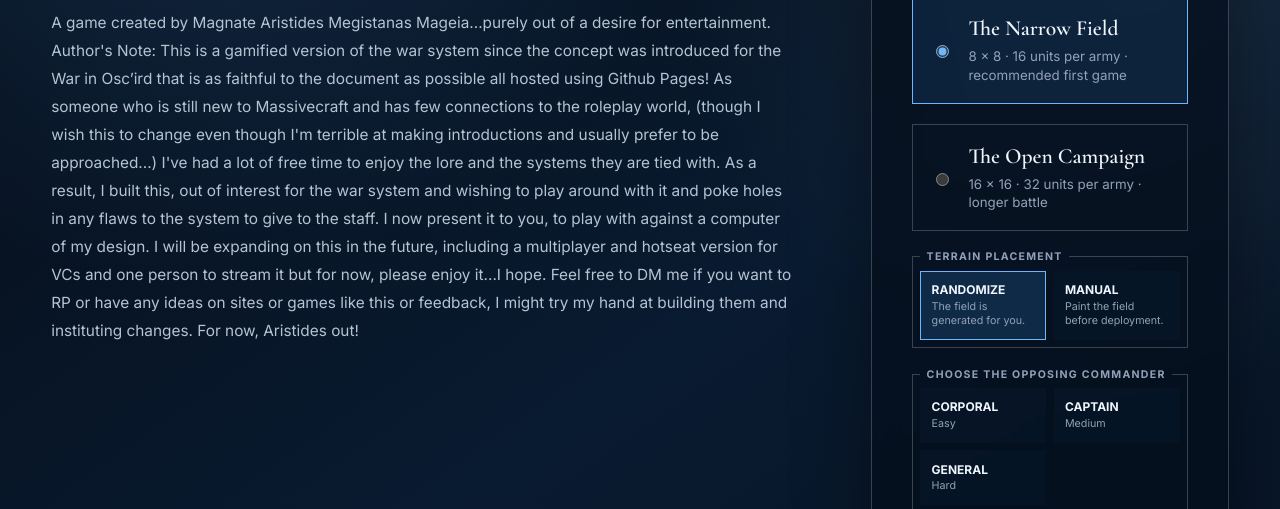
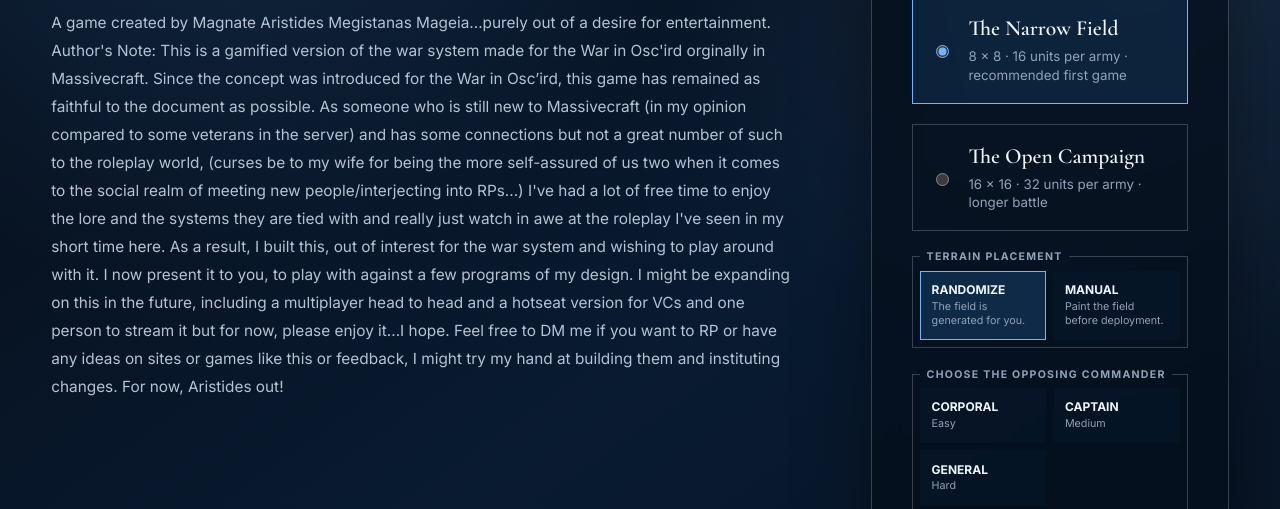
Before and after one commit to Poseidon50th/MassivecraftWargaming, a website built with Vite: page index.html in a window 1280 px wide. Shown: the part 264-773 px from the top of the page. Built offline with nearby package versions, Linux system fonts and the light colour scheme.

Commit message:
Refine author's note in index.html
Updated the author's note for clarity and conciseness.

```diff
--- a/index.html
+++ b/index.html
@@ -22,7 +22,7 @@
           <p class="chapter">From the desk of Magnate Aristides Megistanas Mageia</p>
           <h2 id="welcome-title">Choose a battlefield</h2>
           <p class="author-note">
-            A game created by Magnate Aristides Megistanas Mageia...purely out of a desire for entertainment. Author's Note: This is a gamified version of the war system since the concept was introduced for the War in Osc’ird that is as faithful to the document as possible all hosted using Github Pages! As someone who is still new to Massivecraft and has few connections to the roleplay world, (though I wish this to change even though I'm terrible at making introductions and usually prefer to be approached...) I've had a lot of free time to enjoy the lore and the systems they are tied with. As a result, I built this, out of interest for the war system and wishing to play around with it and poke holes in any flaws to the system to give to the staff. I now present it to you, to play with against a computer of my design. I will be expanding on this in the future, including a multiplayer and hotseat version for VCs and one person to stream it but for now, please enjoy it...I hope. Feel free to DM me if you want to RP or have any ideas on sites or games like this or feedback, I might try my hand at building them and instituting changes. For now, Aristides out!
+            A game created by Magnate Aristides Megistanas Mageia...purely out of a desire for entertainment. Author's Note: This is a gamified version of the war system made for the War in Osc'ird orginally in Massivecraft. Since the concept was introduced for the War in Osc’ird, this game has remained as faithful to the document as possible. As someone who is still new to Massivecraft (in my opinion compared to some veterans in the server) and has some connections but not a great number of such to the roleplay world, (curses be to my wife for being the more self-assured of us two when it comes to the social realm of meeting new people/interjecting into RPs...) I've had a lot of free time to enjoy the lore and the systems they are tied with and really just watch in awe at the roleplay I've seen in my short time here. As a result, I built this, out of interest for the war system and wishing to play around with it. I now present it to you, to play with against a few programs of my design. I might be expanding on this in the future, including a multiplayer head to head and a hotseat version for VCs and one person to stream it but for now, please enjoy it...I hope. Feel free to DM me if you want to RP or have any ideas on sites or games like this or feedback, I might try my hand at building them and instituting changes. For now, Aristides out!
           </p>
         </div>
 
```
